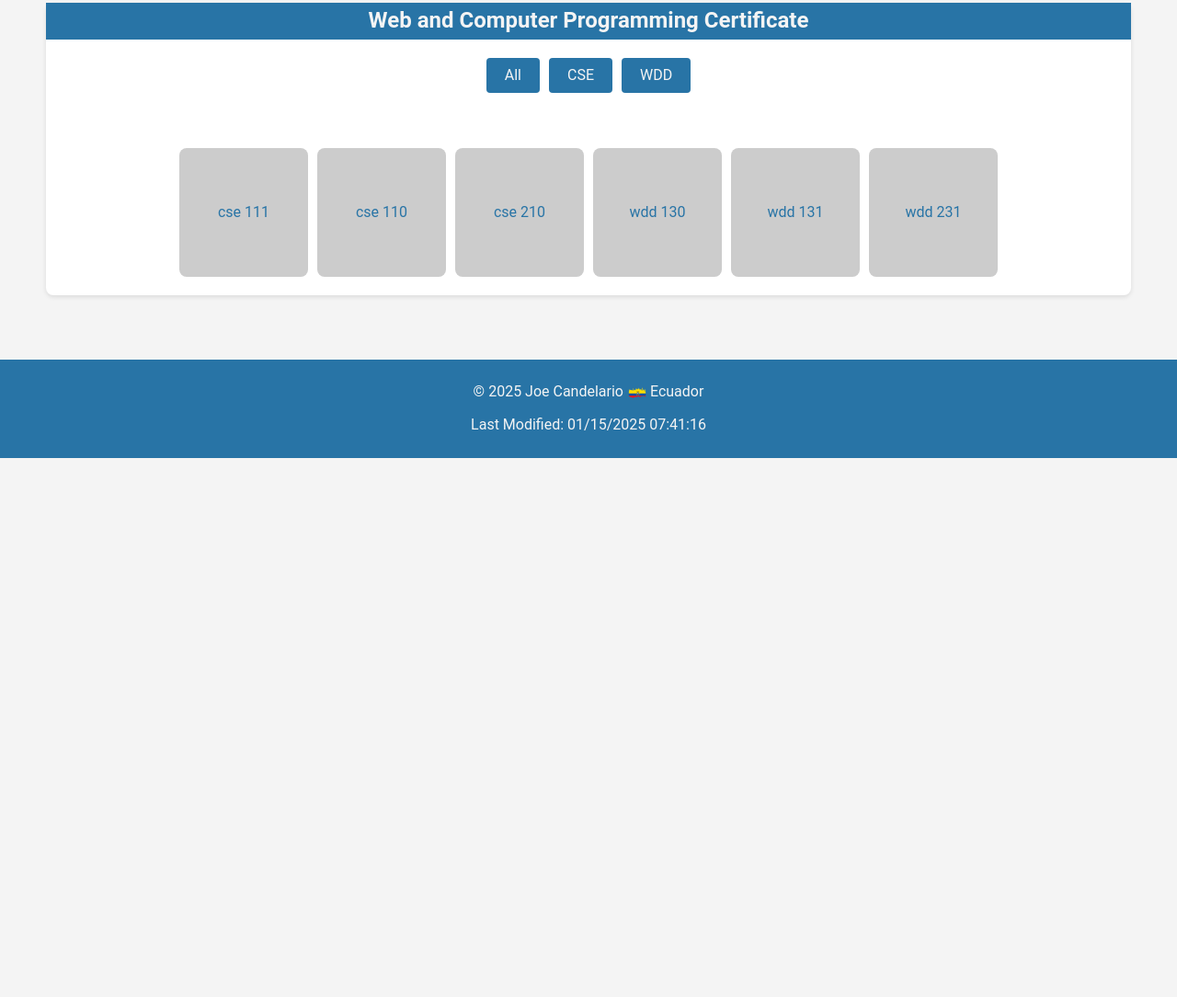
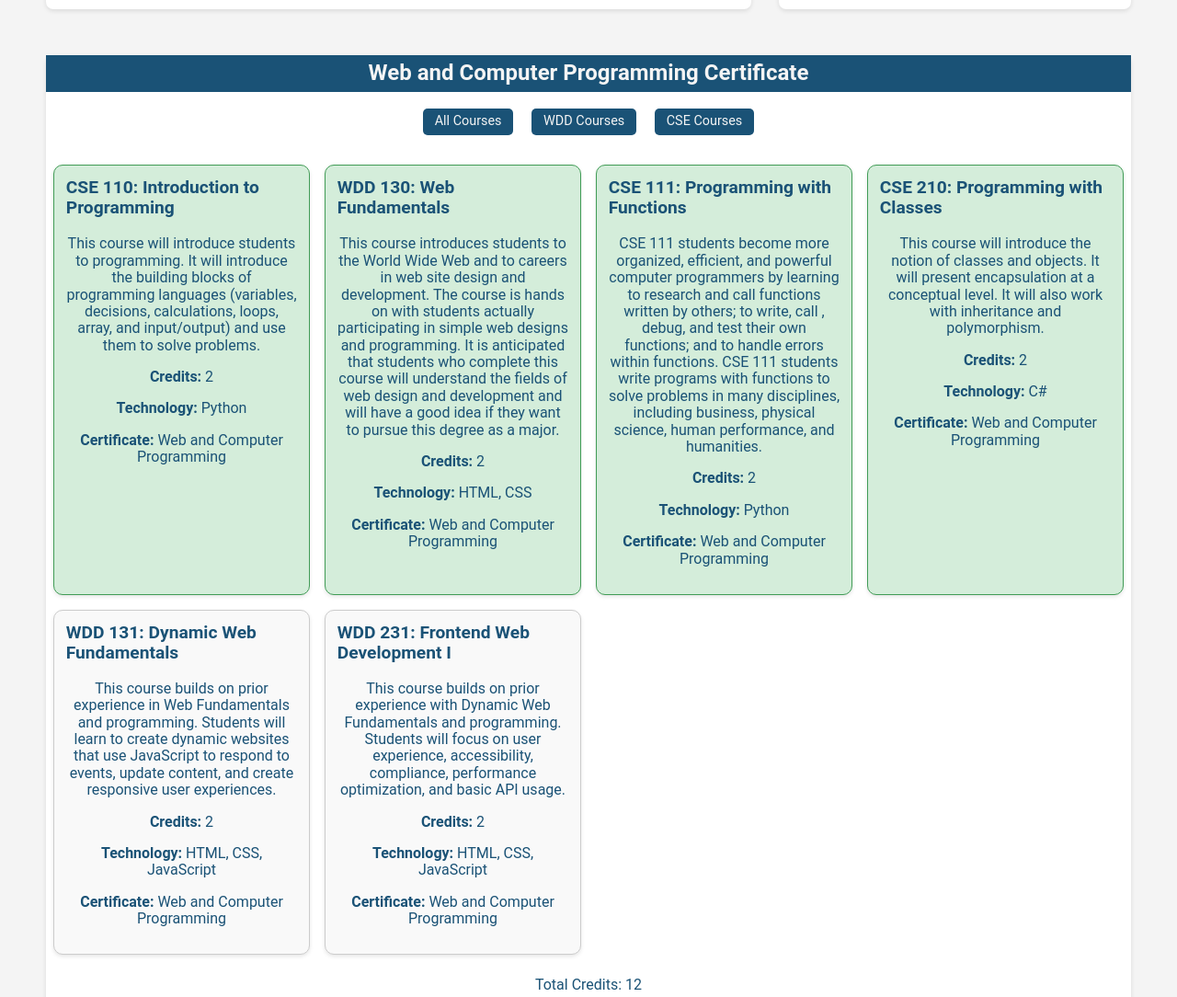
Before and after one commit to wladij/wdd231, a plain HTML site: page index.html in a window 1280 px wide. Shown: the part 757-1841 px from the top of the page at 92% size. Before the commit the page ends 1255 px from the top, so only its background shows below. Drawn offline with Linux system fonts and the light colour scheme.

Commit message:
corrected according to instructions

```diff
--- a/index.html
+++ b/index.html
@@ -18,13 +18,11 @@
     </header>
 
     <nav>
-        <div class="hamburger" id="hamburger">
-            <span class="bar"></span>
-            <span class="bar"></span>
-            <span class="bar"></span>
-        </div>
 
-        <ul id="nav-links">
+
+
+        <a id="menu" href="#"></a>
+        <ul id="nav-links" class="nav-links">
 
             <li><a href="#">Home</a></li>
             <li><a href="#">Chamber</a></li>
@@ -43,25 +41,24 @@
             <ul></ul>
             <ul></ul>
         </section>
-        <section class="card">
+        <section class="card" id="section-2">
             <h2>Toloria, Madagascar</h2>
+            <div class="image-container">
             <img src="images/Ifaty_beach_Madagascar.jpg" alt="Toloria, Madagascar">
+            </div>
             <p>Mangily beach near Toliara, Madagascar</p>
         </section>
-        <section class="card" >
+
+        <section id="certificates" class="card">
             <h2>Web and Computer Programming Certificate</h2>
-            <div class="options">
-                <button id="all">All</button>
-                <button id="cse">CSE</button>
-                <button id="wdd">WDD</button>
+            <div class="course-buttons">
+              <button id="all-courses">All Courses</button>
+              <button id="wdd-courses">WDD Courses</button>
+              <button id="cse-courses">CSE Courses</button>
             </div>
-
-
-            <div class="boxes" id="boxContainer">
-
-            </div>
-        </section>
-
+            <div id="course-list" class="courses-grid"></div>
+            <p>Total Credits: <span id="total-credits">0</span></p>
+          </section>
     </main>
 
     <footer>
--- a/scripts/getdates.js
+++ b/scripts/getdates.js
@@ -14,86 +14,145 @@ document.addEventListener("DOMContentLoaded", function() {
 
 
 
+const courses = [
+    {
+        subject: 'CSE',
+        number: 110,
+        title: 'Introduction to Programming',
+        credits: 2,
+        certificate: 'Web and Computer Programming',
+        description: 'This course will introduce students to programming. It will introduce the building blocks of programming languages (variables, decisions, calculations, loops, array, and input/output) and use them to solve problems.',
+        technology: [
+            'Python'
+        ],
+        completed: true
+    },
+    {
+        subject: 'WDD',
+        number: 130,
+        title: 'Web Fundamentals',
+        credits: 2,
+        certificate: 'Web and Computer Programming',
+        description: 'This course introduces students to the World Wide Web and to careers in web site design and development. The course is hands on with students actually participating in simple web designs and programming. It is anticipated that students who complete this course will understand the fields of web design and development and will have a good idea if they want to pursue this degree as a major.',
+        technology: [
+            'HTML',
+            'CSS'
+        ],
+        completed: true
+    },
+    {
+        subject: 'CSE',
+        number: 111,
+        title: 'Programming with Functions',
+        credits: 2,
+        certificate: 'Web and Computer Programming',
+        description: 'CSE 111 students become more organized, efficient, and powerful computer programmers by learning to research and call functions written by others; to write, call , debug, and test their own functions; and to handle errors within functions. CSE 111 students write programs with functions to solve problems in many disciplines, including business, physical science, human performance, and humanities.',
+        technology: [
+            'Python'
+        ],
+        completed: true
+    },
+    {
+        subject: 'CSE',
+        number: 210,
+        title: 'Programming with Classes',
+        credits: 2,
+        certificate: 'Web and Computer Programming',
+        description: 'This course will introduce the notion of classes and objects. It will present encapsulation at a conceptual level. It will also work with inheritance and polymorphism.',
+        technology: [
+            'C#'
+        ],
+        completed: true
+    },
+    {
+        subject: 'WDD',
+        number: 131,
+        title: 'Dynamic Web Fundamentals',
+        credits: 2,
+        certificate: 'Web and Computer Programming',
+        description: 'This course builds on prior experience in Web Fundamentals and programming. Students will learn to create dynamic websites that use JavaScript to respond to events, update content, and create responsive user experiences.',
+        technology: [
+            'HTML',
+            'CSS',
+            'JavaScript'
+        ],
+        completed: false
+    },
+    {
+        subject: 'WDD',
+        number: 231,
+        title: 'Frontend Web Development I',
+        credits: 2,
+        certificate: 'Web and Computer Programming',
+        description: 'This course builds on prior experience with Dynamic Web Fundamentals and programming. Students will focus on user experience, accessibility, compliance, performance optimization, and basic API usage.',
+        technology: [
+            'HTML',
+            'CSS',
+            'JavaScript'
+        ],
+        completed: false
+    }
+]
 
-const allButton = document.getElementById('all');
-const cseButton = document.getElementById('cse');
-const wddButton = document.getElementById('wdd');
-const boxContainer = document.getElementById('boxContainer');
+document.addEventListener('DOMContentLoaded', () => {
+    const courseList = document.getElementById('course-list');
+    const totalCredits = document.getElementById('total-credits');
 
+    const buttons = {
+        all: document.getElementById('all-courses'),
+        wdd: document.getElementById('wdd-courses'),
+        cse: document.getElementById('cse-courses'),
+    };
 
-const cseBoxes = ['cse 111', 'cse 110', 'cse 210'];
-const wddBoxes = ['wdd 130', 'wdd 131', 'wdd 231'];
-// const allBoxes = ['cse 111', 'cse 110', 'cse 210', 'wdd 130', 'wdd 131', 'wdd 231'];
-const allBoxes = [...cseBoxes, ...wddBoxes];
+    // Renderiza los cursos
+    const renderCourses = (filteredCourses) => {
+        courseList.innerHTML = ''; // Limpia el contenido anterior
+        let credits = 0;
 
-// Function to generate frames in the interface
-function createBoxes(boxes) {
-    boxContainer.innerHTML = '';
-    boxes.forEach((box, index) => {
-        const div = document.createElement('div');
-        div.classList.add('box');
-        div.textContent = box;
+        filteredCourses.forEach((course) => {
+            credits += course.credits;
 
-        // Check if the square was previously selected and apply the 'selected' class to it.
-        if (isSelected(box, index)) {
-            div.classList.add('selected');
-        }
+            const courseCard = document.createElement('div');
+            courseCard.classList.add('course-card');
+            if (course.completed) courseCard.classList.add('completed'); // Añade estilo especial si está completado
 
-        div.addEventListener('click', () => {
-            div.classList.toggle('selected'); // Toggle 'selected' class for painting or deselecting
-            saveSelection(box, index, div.classList.contains('selected')); // Save the selection
+            courseCard.innerHTML = `
+                <h3>${course.subject} ${course.number}: ${course.title}</h3>
+                <p>${course.description}</p>
+                <p><strong>Credits:</strong> ${course.credits}</p>
+                <p><strong>Technology:</strong> ${course.technology.join(', ')}</p>
+                <p><strong>Certificate:</strong> ${course.certificate}</p>
+            `;
+
+            courseList.appendChild(courseCard);
         });
 
-        boxContainer.appendChild(div);
-    });
-}
+        totalCredits.textContent = credits; // Actualiza los créditos
+    };
 
-// Function for saving the selection in the LocalStorage
-function saveSelection(box, index, isSelected) {
-    let selections = JSON.parse(localStorage.getItem('selections')) || {};
+    // Filtrar cursos por tipo
+    const filterCourses = (type) => {
+        if (type === 'all') {
+            return courses;
+        }
+        return courses.filter((course) => course.subject === type.toUpperCase());
+    };
 
+    // Listeners para los botones
+    buttons.all.addEventListener('click', () => renderCourses(filterCourses('all')));
+    buttons.wdd.addEventListener('click', () => renderCourses(filterCourses('wdd')));
+    buttons.cse.addEventListener('click', () => renderCourses(filterCourses('cse')));
 
-    if (!selections[box]) {
-        selections[box] = [];
-    }
-
-    if (isSelected) {
-        selections[box].push(index); // Add index if selected
-    } else {
-        selections[box] = selections[box].filter(i => i !== index); // Delete index if deselected
-    }
-
-    localStorage.setItem('selections', JSON.stringify(selections)); // Save to LocalStorage
-}
-
-// Function to check if a frame is already selected
-function isSelected(box, index) {
-    let selections = JSON.parse(localStorage.getItem('selections')) || {};
-
-    return selections[box] && selections[box].includes(index); //  Check if the table index is in the selections.
-}
-
-// Event listeners for the bottons
-allButton.addEventListener('click', () => {
-    createBoxes(allBoxes);
+    // Renderiza todos los cursos inicialmente
+    renderCourses(courses);
 });
-
-cseButton.addEventListener('click', () => {
-    createBoxes(cseBoxes);
-});
-
-wddButton.addEventListener('click', () => {
-    createBoxes(wddBoxes);
-});
-
-// Start with “All” enabled by default
-createBoxes(allBoxes);
 
 
 
-const hamburger = document.querySelector('#hamburger')
-const links = document.querySelector('#nav-links')
+  const mainnav = document.querySelector('.nav-links')
+  const hambutton = document.querySelector('#menu')
 
-hamburger.addEventListener('click', () => {
-    links.classList.toggle('show')
-} )
+  hambutton.addEventListener('click', () => {
+    mainnav.classList.toggle('show');
+    hambutton.classList.toggle('show');
+  });
--- a/styles/style.css
+++ b/styles/style.css
@@ -1,5 +1,5 @@
 :root {
-    --primary-color: #2874a6;
+    --primary-color: #1a5276;
     --secondary-color: #f4f4f4;
     --highlight-color: #007bff;
     --footer-bg-color: #333;
@@ -35,51 +35,67 @@ header img {
     box-shadow: 0 6px 8px rgba(0, 0, 0, 1);
 }
 
+#menu {
+    display: block;
+    font-size: 2rem;
+    font-weight: 700;
+    text-decoration: none;
+    padding: .5rem .75rem;
+    background-color: var(--primary-color);
+    color: var(--secondary-color);
+}
+
+#menu::before{
+    content:"≡" ;
+}
+
 /* Navigation */
 nav {
     background-color: var(--primary-color);
     padding: 10px 0;
 }
 
-nav ul {
+.nav-links {
     list-style-type: none;
-    padding: 0;
-    margin: 0;
-    display: flex;
-    justify-content: center;
+
+    margin: 0 auto;
+
+    max-width: 760px;
 }
 
 
-nav li {
-    margin-right: 10px;
+
+
+
+.nav-links li {
+    display: none;
+
   }
 
-nav a {
+.nav-links a {
+    display: block;
     color: var(--secondary-color);
     text-decoration: none;
-    font-weight: bold;
-    padding: 8px 15px;
+    font-weight: 700;
+    padding: 0.75rem;
     border-radius: 5px;
     transition: background-color 0.3s ease-in-out;
+    text-align: left;
+    font-size: clamp(1rem, 2vmin, 1.5rem);
+
 }
 
-nav a:hover {
-    background-color: #19497c;
+.nav-links a:hover, .nav-links a:active{
+    background-color:#265a91;
+    color: var(--secondary-color);
 }
 
-.hamburger{
-    display: none;
-    flex-direction: column;
-    cursor: pointer;
-    align-items: end;
+  .show li {
+    display: block;
   }
 
-.bar{
-    width: 25px;
-    height: 3px;
-    background-color: var(--secondary-color);
-    margin: 4px 0;
-    transition: 0.3s;
+#menu.show::before{
+    content: "X";
 }
 /* Main Layout */
 main {
@@ -99,10 +115,30 @@ section.card {
     box-shadow: 0 2px 5px rgba(0, 0, 0, 0.1);
 }
 
-section img {
-    width: 80%;
-    margin: 40px;
-    margin-bottom: 0px;
+
+#section2 {
+    display: flex;
+    justify-content: center;
+    align-items: center;
+    height: 100vh;
+    padding: 20px;
+    box-sizing: border-box;
+  }
+
+  .image-container {
+    max-width: 100%;
+    max-height: 100%;
+    display: flex;
+    justify-content: center;
+    align-items: center;
+    padding: 40px;
+  }
+
+  .image-container img {
+    max-width: 100%;
+    max-height: 100%;
+    object-fit: contain;
+
   }
 
 section p {
@@ -121,56 +157,61 @@ h2 {
     background-color: var(--primary-color);
     color: var(--secondary-color);
 }
-
-div {
-    padding: 20px;
+.courses-grid {
+    display: grid;
+    grid-template-columns: repeat(auto-fit, minmax(250px, 1fr));
+    gap: 1rem;
+    padding: 1rem;
+    box-sizing: border-box;
   }
 
-/* Options and Buttons */
-.options {
-    display: flex;
-    justify-content: center;
-    align-items: center;
-    gap: 10px;
-    margin-bottom: 20px;
+  .course-card {
+    border: 1px solid #ccc;
+    padding: 1rem;
+    border-radius: 10px;
+    background-color: #f9f9f9;
+    box-shadow: 0 2px 4px rgba(0, 0, 0, 0.1);
+    transition: transform 0.3s;
+    word-wrap: break-word;
   }
 
-button {
-    padding: 10px 20px;
+  .course-card.completed {
+    background-color: #d4edda;
+    border-color: #419c56;
+  }
+
+  .course-card h3 {
+    margin-top: 0;
+    font-size: 1.2rem;
+  }
+
+  .course-card:hover {
+    transform: scale(1.05);
+  }
+
+  .course-buttons {
+    padding-top: 10px;
+    margin-bottom: 1rem;
+    text-align: center;
+
+  }
+
+  .course-buttons button {
+    margin: 0.5rem;
+    padding: 0.5rem 1rem;
+    border: none;
+    border-radius: 5px;
+    cursor: pointer;
     background-color: var(--primary-color);
     color: var(--secondary-color);
-    border: none;
-    cursor: pointer;
-    border-radius: 4px;
+    transition: background-color 0.3s;
+    font-size: 1rem;
   }
 
-button:hover {
+  .course-buttons button:hover {
     background-color: #0056b3;
   }
 
-.boxes {
-    display: flex;
-    justify-content: center;
-    align-items: center;
-    gap: 10px;
-    flex-wrap: wrap;
-}
-
-.box {
-    width: 100px;
-    height: 100px;
-    background-color: #ccc;
-    display: flex;
-    align-items: center;
-    justify-content: center;
-    border-radius: 8px;
-    cursor: pointer;
-}
-
-.box.selected {
-    background-color: var(--primary-color);
-    color: var(--secondary-color);
-}
 
 /* Footer */
 footer {
@@ -191,13 +232,13 @@ footer img {
 /* Media Queries for Responsive Design */
 
 /* Mobile (Phones) */
-@media (max-width: 768px) {
+@media (min-width: 40em) {
     main {
         grid-template-columns: 1fr;
     }
 
     section:nth-of-type(3) {
-        grid-column: span 1;
+        grid-column: span 2;
     }
 
 
@@ -208,39 +249,44 @@ footer img {
 
 
     .options {
-        flex-direction: column;
+        flex-direction: row;
         align-items: center;
     }
 
 
 
-
-    nav ul li {
-        margin: 15px 0;
+    .nav-links {
+        display: flex;
     }
 
-    nav ul {
+    .nav-links li{
+        display: block;
 
-        display: none;
-        top: 100%;
-        right: 0;
-        background-color: var(--primary-color);
-        width: 100%;
-        flex-direction: column;
+        flex: 1 1 100%;
+    }
+
+    .nav-links a{
         text-align: center;
     }
 
-    nav  {
-        justify-content: space-between;
-    }
-    .hamburger{
-        display: flex;
+    #menu {
+        display: none;
     }
 
-    #nav-links.show{
-        display: flex;
-        background-color: var(--primary-color);
+    .courses-grid {
+
+        padding: 0.5rem;
     }
+
+    .course-card {
+        padding: 0.8rem;
+    }
+
+    .course-buttons button {
+        padding: 0.4rem 0.8rem;
+        font-size: 0.9rem;
+    }
+
 }
 
 
@@ -255,32 +301,7 @@ footer img {
         height: 90px;
     }
 
-    nav ul li {
-        margin: 15px 0;
-    }
 
-    nav ul {
-
-        display: none;
-        top: 100%;
-        right: 0;
-        background-color: var(--primary-color);
-        width: 100%;
-        flex-direction: column;
-        text-align: center;
-    }
-
-    nav  {
-        justify-content: space-between;
-    }
-    .hamburger{
-        display: flex;
-    }
-
-    #nav-links.show{
-        display: flex;
-        background-color: var(--primary-color);
-    }
 }
 
 
```
Lines whose indentation alone changed are shown as unchanged.
